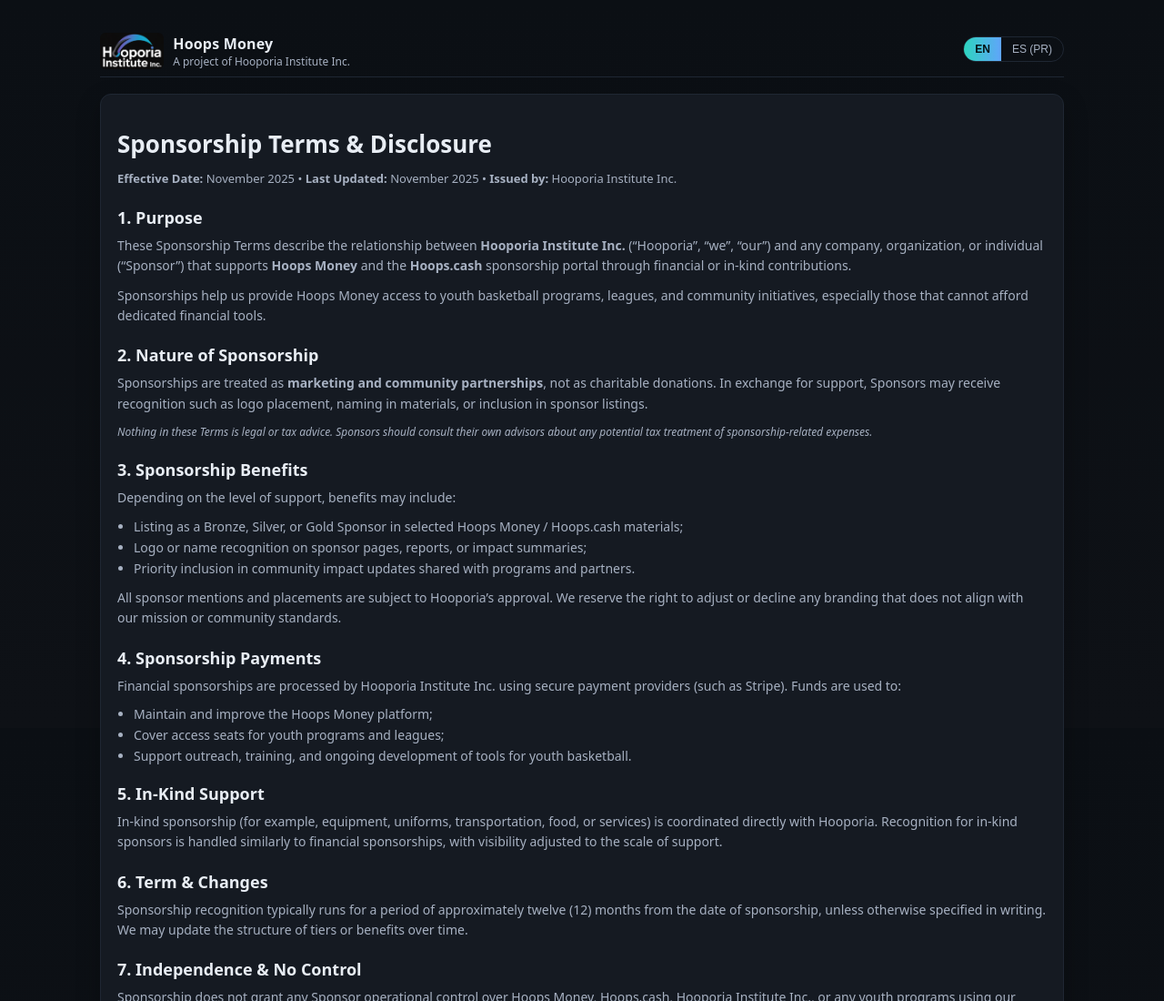
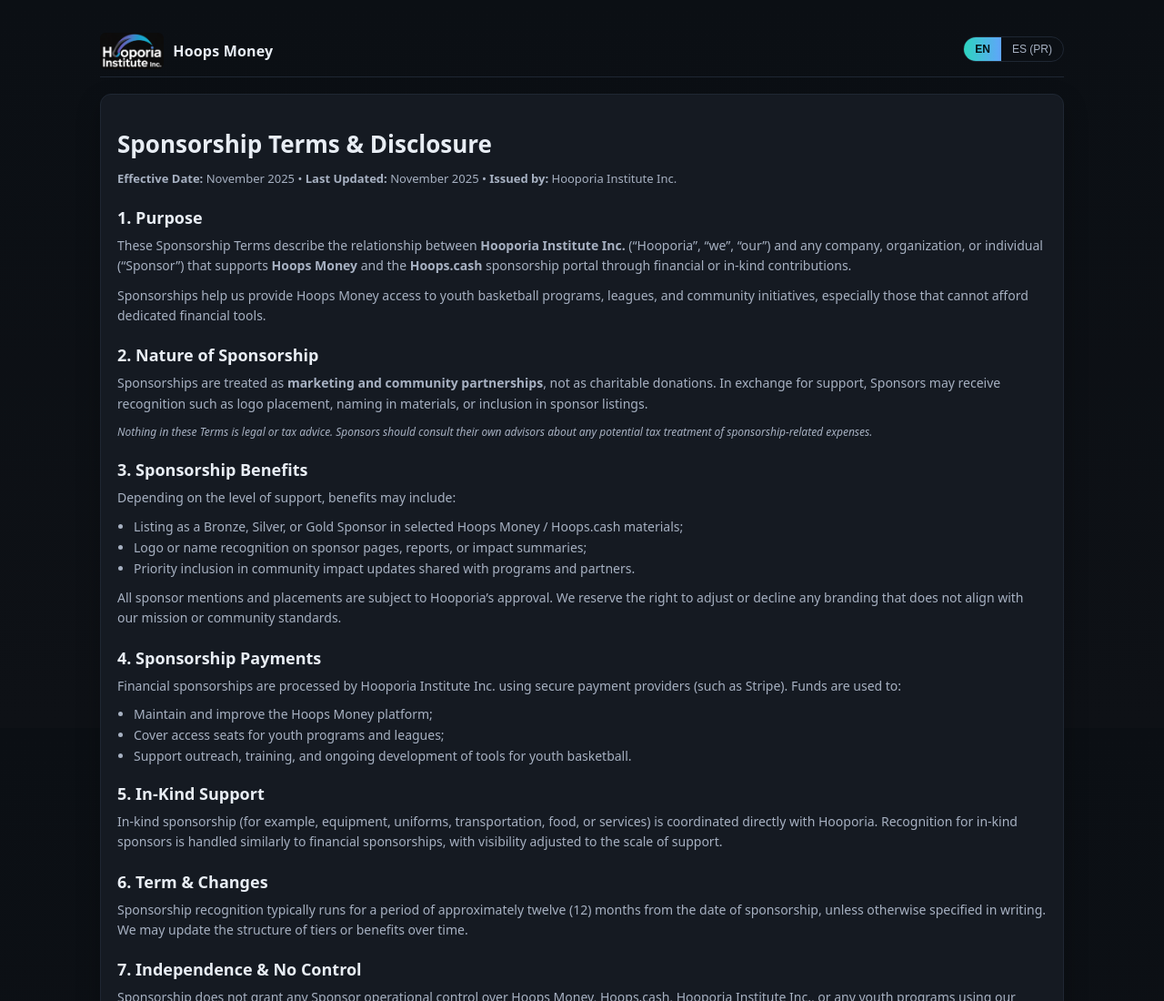
Before and after one commit to hooporiapr-oss/hoops-cash-sponsors, a plain HTML site: page sponsorship-terms.html in a window 1280 px wide. Shown: the top 1100 px of the page at 91% size. Drawn offline with Linux system fonts and the light colour scheme.

Commit message:
Update sponsorship-terms.html

```diff
--- a/sponsorship-terms.html
+++ b/sponsorship-terms.html
@@ -143,10 +143,6 @@
 <img src="/hooporia-logo.png" alt="Hooporia Institute Inc. Logo" />
 <div>
 <div class="logo-text">Hoops Money</div>
-<div class="logo-sub">
-<span class="lang-en">A project of Hooporia Institute Inc.</span>
-<span class="lang-es">Términos de Auspicio Hoops.cash</span>
-</div>
 </div>
 </a>
 </div>
```
